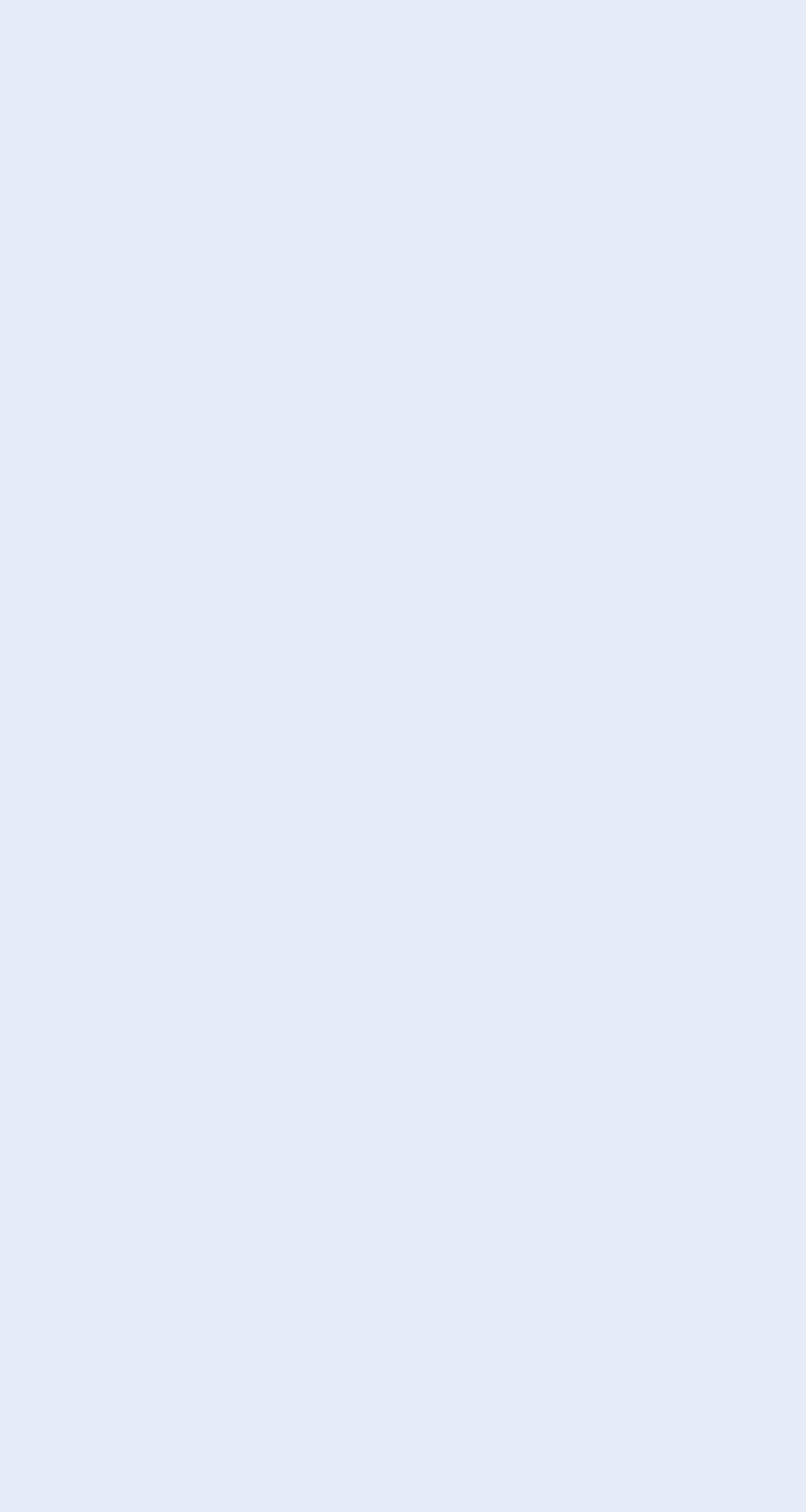
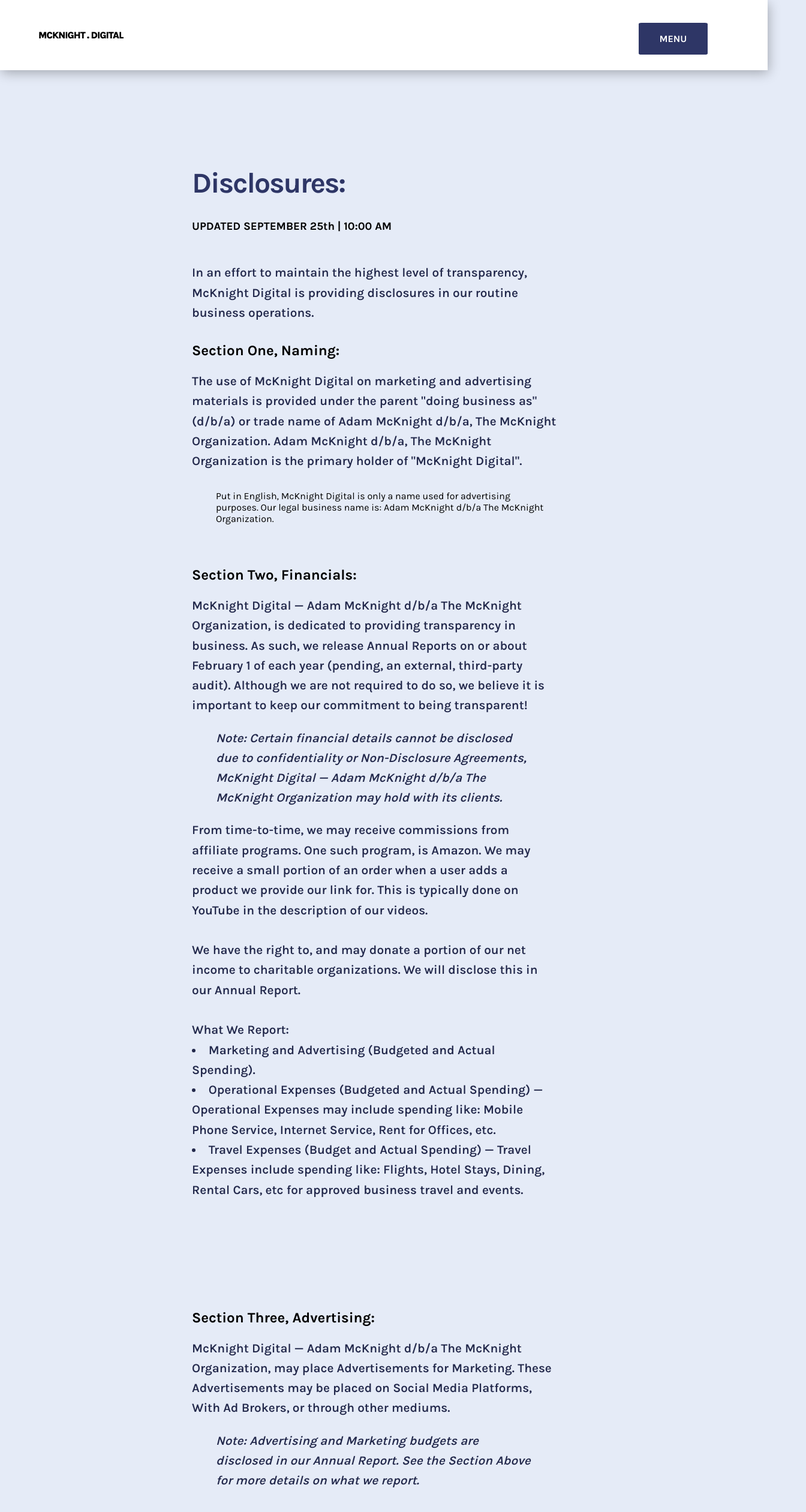
Before and after one commit to mcknight-digital/mcknight-digital, a React (Create React App) app: page /disclosures in a window 1280 px wide. Shown: the top 2520 px of the page at 60% size, 1344 px wide, since content can reach past the window. Before the commit the page ends 800 px from the top, so only its background shows below. Built offline with nearby package versions, Linux system fonts and the light colour scheme.

Commit message:
Added pages, updated links, and overall site copy.

```diff
--- a/src/App.js
+++ b/src/App.js
@@ -6,6 +6,9 @@
 import './styles/styles.css';
 import Home from './pages/Home.js';
 import ComingSoon from './pages/ComingSoon.js';
+import About from './pages/About.js';
+import Disclosures from './pages/Disclosures.js';
+import Menu from './pages/Menu.js'
 
 function App() {
   return (
@@ -14,8 +17,31 @@
       <Route exact path="/" >
         <Home/>
       </Route>
+      <Route exact path="/menu">
+        <Menu/>
+      </Route>
       <Route exact path="/offline">
         <ComingSoon/>
+      </Route>
+      <Route exact path="/about">
+        <About/>
+      </Route>
+
+      {/* PROJECTS & PORTFOLIO */}
+      {/* PROJECT POST TEMPLATE */}
+      {/* BLOG & GALLERY */}
+      {/* BLOG POST TEMPLATE */}
+      {/* SERVICES */}
+      {/* CONTACT US */}
+
+      {/* PRIVACY */}
+      {/* TERMS OF USE */}
+
+
+
+
+      <Route exact path="/disclosures">
+        <Disclosures/>
       </Route>
     </Switch>
   </Router>
--- a/src/components/Navbar.js
+++ b/src/components/Navbar.js
@@ -3,7 +3,9 @@
 function Navbar() {
   return (
     <div className="Navbar">
+      <a href="/">
         <h1>McKnight&nbsp;.&nbsp;Digital</h1>
+      </a>
         <a class="MenuLink" href="/menu">
           Menu
         </a>
--- /dev/null
+++ b/src/pages/About.js
@@ -0,0 +1,43 @@
+import '../styles/styles.css';
+import Navbar from '../components/Navbar.js';
+import Footer from '../components/Footer';
+
+
+function About() {
+  return (
+    <div className="App">
+        <Navbar/>
+        <div className="AboutContentSection">
+          <h1>We are McKnight Digital! And we make Software &amp; IT Solutions easy.</h1>
+
+          <p>
+              McKnight Digital is a Software Application Solution and Managed Service Provider (MSP). We believe that Digital and IT Solutions, shouldn't cause problems but rather solve them! This is what we strive to do, with excellence!
+          </p>
+
+          <h2>Here's what We Provide:</h2>
+          <ul>
+            <li>IT Consulting</li>
+            <p>
+              We'll meet with you one-on-one, and provide valuable IT Consulting.
+            </p>
+
+            <li>Data Line Installation / Cable Drops</li>
+            <li>Network Configuration</li>
+            <li>Wireless Access Point Configuration</li>
+            <li>Voice Over IP (VoIP) Deployment &amp; Configuration</li>
+          </ul>
+
+          <p style={{paddingBottom: "100px"}}>
+              McKnight Digital began in 2018, when our owner Adam McKnight decided to do something!
+          </p>
+
+          <a href="/about">
+              Read More
+          </a>
+      </div>
+      <Footer/>
+    </div>
+  );
+}
+
+export default About;
--- /dev/null
+++ b/src/pages/Disclosures.js
@@ -0,0 +1,80 @@
+import '../styles/styles.css';
+import Navbar from '../components/Navbar.js';
+import Footer from '../components/Footer';
+
+
+function Disclosures() {
+  return (
+    <div className="App">
+        <Navbar/>
+        <div className="AboutContentSection">
+          <h1>Disclosures:</h1>
+
+          <h3 style={{paddingBottom: "30px"}}>UPDATED SEPTEMBER 25th | 10:00 AM</h3>
+
+          <p>
+              In an effort to maintain the highest level of transparency, McKnight Digital is providing disclosures in our routine business operations.
+          </p>
+
+          <h2>Section One, Naming:</h2>
+          <p>
+            The use of McKnight Digital on marketing and advertising materials is provided under the parent "doing business as" (d/b/a) or trade name of Adam McKnight d/b/a, The McKnight Organization. Adam McKnight d/b/a, The McKnight Organization is the primary holder of "McKnight Digital".
+          </p>
+          <blockquote>
+            Put in English, McKnight Digital is only a name used for advertising purposes. Our legal business name is: Adam McKnight d/b/a The McKnight Organization.
+          </blockquote>
+
+          <h2 style={{paddingTop: "50px"}}>Section Two, Financials:</h2>
+
+          <p style={{paddingBottom: "100px"}}>
+              McKnight Digital &mdash; Adam McKnight d/b/a The McKnight Organization, is dedicated to providing transparency in business. As such, we release Annual Reports on or about February 1 of each year (pending, an external, third-party audit). Although we are not required to do so, we believe it is important to keep our commitment to being transparent!
+
+            <blockquote style={{fontStyle: "italic"}}>
+              Note: Certain financial details cannot be disclosed due to confidentiality or Non-Disclosure Agreements, McKnight Digital &mdash; Adam McKnight d/b/a The McKnight Organization may hold with its clients.
+            </blockquote>
+
+              From time-to-time, we may receive commissions from affiliate programs. One such program, is Amazon. We may receive a small portion of an order when a user adds a product we provide our link for. This is typically done on YouTube in the description of our videos.
+
+              <br/> <br/>
+
+              We have the right to, and may donate a portion
+              of our net income to charitable organizations. We will disclose this in our Annual Report.
+
+              <br/> <br/>
+
+              What We Report:
+              <li>
+                Marketing and Advertising (Budgeted and Actual Spending).
+              </li>
+              <li>
+                Operational Expenses (Budgeted and Actual Spending) &mdash; Operational Expenses may include spending like: Mobile Phone Service, Internet Service, Rent for Offices, etc.
+              </li>
+              <li>
+                Travel Expenses (Budget and Actual Spending) &mdash; Travel Expenses include spending like: Flights, Hotel Stays, Dining, Rental Cars, etc for approved business travel and events.
+              </li>
+
+
+          </p>
+
+          <h2 style={{paddingTop: "50px"}}>Section Three, Advertising:</h2>
+
+        <p style={{paddingBottom: "100px"}}>
+            McKnight Digital &mdash; Adam McKnight d/b/a The McKnight Organization, may place Advertisements for Marketing. These Advertisements may be placed on Social Media Platforms, With Ad Brokers, or through other mediums.
+
+          <blockquote style={{fontStyle: "italic"}}>
+            Note: Advertising and Marketing budgets are disclosed in our Annual Report. See the Section Above for more details on what we report.
+          </blockquote>
+        </p>
+
+
+
+          <a href="/about">
+              Read More
+          </a>
+      </div>
+      <Footer/>
+    </div>
+  );
+}
+
+export default Disclosures;
--- a/src/pages/Home.js
+++ b/src/pages/Home.js
@@ -3,12 +3,13 @@
 import Footer from '../components/Footer';
 import AboutContentSection from '../components/AboutContentSection';
 import ServiceAreas from '../components/ServiceAreas';
-
+import serverIcon from '../images/server.svg';
 
 function Home() {
   return (
     <div className="App">
         <Navbar/>
+        <img class="ServerIcon" src={serverIcon} alt="t"/>
         <AboutContentSection/>
         <ServiceAreas/>
         <Footer/>
--- /dev/null
+++ b/src/pages/Menu.js
@@ -0,0 +1,38 @@
+import '../styles/styles.css';
+import Navbar from '../components/Navbar.js';
+import Footer from '../components/Footer';
+
+
+function Menu() {
+  return (
+    <div className="App Menu">
+        <Navbar/>
+        <div className="AboutContentSection">
+          <h1>Menu</h1>
+
+          <a href="/">
+             Home
+          </a>
+
+          <a href="/about">
+              About Us
+          </a>
+
+          <a href="/about">
+              About Us
+          </a>
+
+          <a href="/about">
+              About Us
+          </a>
+
+          <a href="/disclosures">
+              Disclosures
+          </a>
+      </div>
+      <Footer/>
+    </div>
+  );
+}
+
+export default Menu;
--- a/src/styles/styles.css
+++ b/src/styles/styles.css
@@ -18,12 +18,13 @@
     -moz-box-shadow: 2px 5px 19px -1px rgba(0, 0, 0, 0.301);
 }
 
-.Navbar > h1{
+.Navbar > a > h1 {
     display: inline-block;
     font-size: 1em;
     font-weight: 800;
     letter-spacing: -1px;
     text-transform: uppercase;
+    color: #000;
 }
 
 .Navbar > .MenuLink  {
@@ -40,6 +41,21 @@
     text-decoration: none;
     text-align: center;
     text-transform: uppercase;
+}
+
+.Menu > .AboutContentSection > a {
+    display: inline-block;
+    margin-bottom: 50%;
+    margin-top: 50%;
+}
+
+.App > .ServerIcon{
+    width: 35%;
+    position: absolute;
+    top: 100px;
+    right: 200px;
+    opacity: .05;
+    z-index: -1;
 }
 
 .StandbySection{
```
Also changed, not shown: src/images/server.svg (added).
